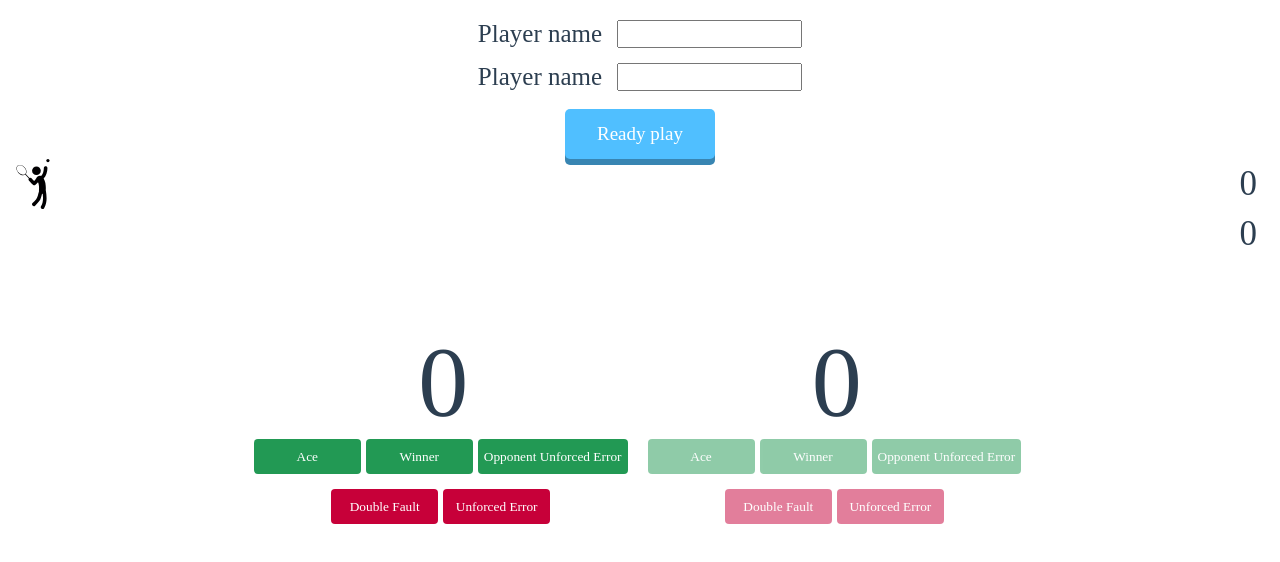
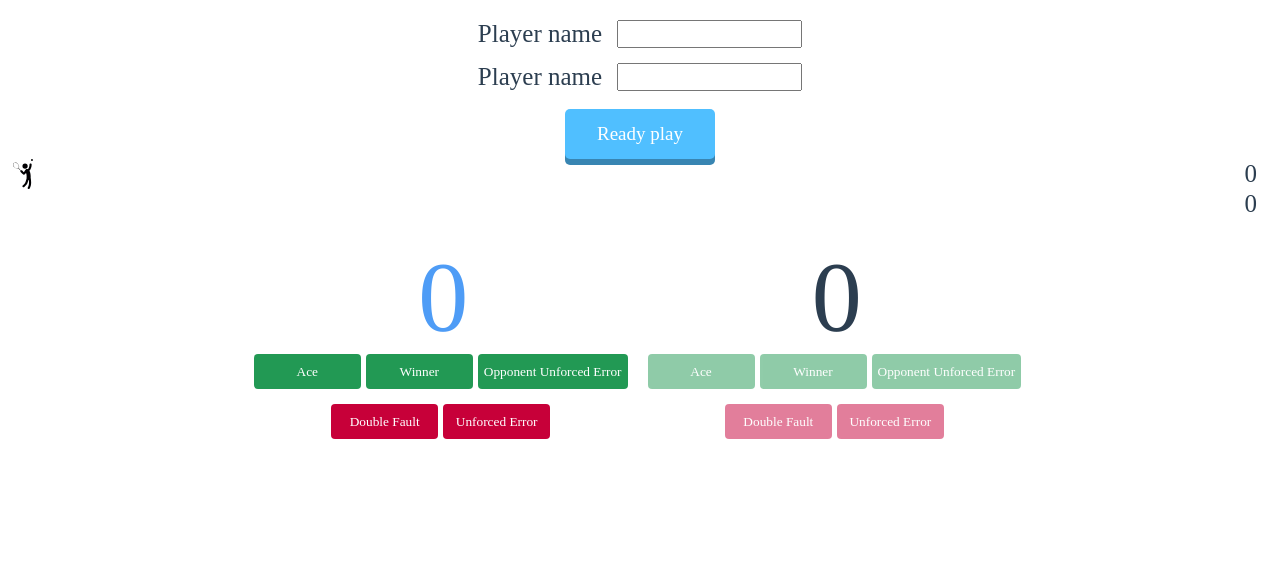
Before and after one commit to RickJia/vue-tennis-scoreboard, a Vue app: page / in a window 1280 px wide. Shown: the top 562 px of the page. Built offline with nearby package versions, Linux system fonts and the light colour scheme.

Commit message:
Update tennis scoreboard design

```diff
--- a/src/components/GameBoard.vue
+++ b/src/components/GameBoard.vue
@@ -2,8 +2,8 @@
 <div class="content">
   <div class="game-group" v-for="(game, index) in currentGame" :key="game.playerId">
     <div class="column">
-      <span class="player-name">{{match[index].name}}</span>
-      <span class="score">
+      <span class="player-name" :class="[{'current-server':game.playerId === currentServerId}]">{{match[index].name}}</span>
+      <span class="score" :class="[{'current-server':game.playerId === currentServerId}]">
         {{game.point}}
       </span>
     </div>
@@ -216,4 +216,7 @@ export default {
   .player-name
     font-size 30px
 
+  .current-server
+    color #4E9CF6
+
 </style>
--- a/src/components/MatchScore.vue
+++ b/src/components/MatchScore.vue
@@ -31,7 +31,7 @@ export default {
   .board
     display flex
     flex-direction column
-    font-size 35px
+    font-size 25px
 
   .player
     display flex
@@ -56,8 +56,8 @@ export default {
     width 58.182px
 
   .serve
-    width 50px
-    height 50px
+    width 30px
+    height 30px
     align-items center
     display flex
     flex-basis: inherit;
--- a/src/global-style/icon.css
+++ b/src/global-style/icon.css
@@ -5,6 +5,6 @@ i[class*="icon"] {
 .icon-serve {
   background-image: url('../assets/serve.svg');
   background-repeat: no-repeat;
-  height: 50px;
-  width: 50px;
+  height: 30px;
+  width: 30px;
 }
--- a/src/views/TennisScoreboard.vue
+++ b/src/views/TennisScoreboard.vue
@@ -96,6 +96,6 @@ export default {
 
 <style scoped lang="stylus">
   .margin-bottom
-    margin-bottom 65px
+    margin-bottom 20px
 
 </style>
```
